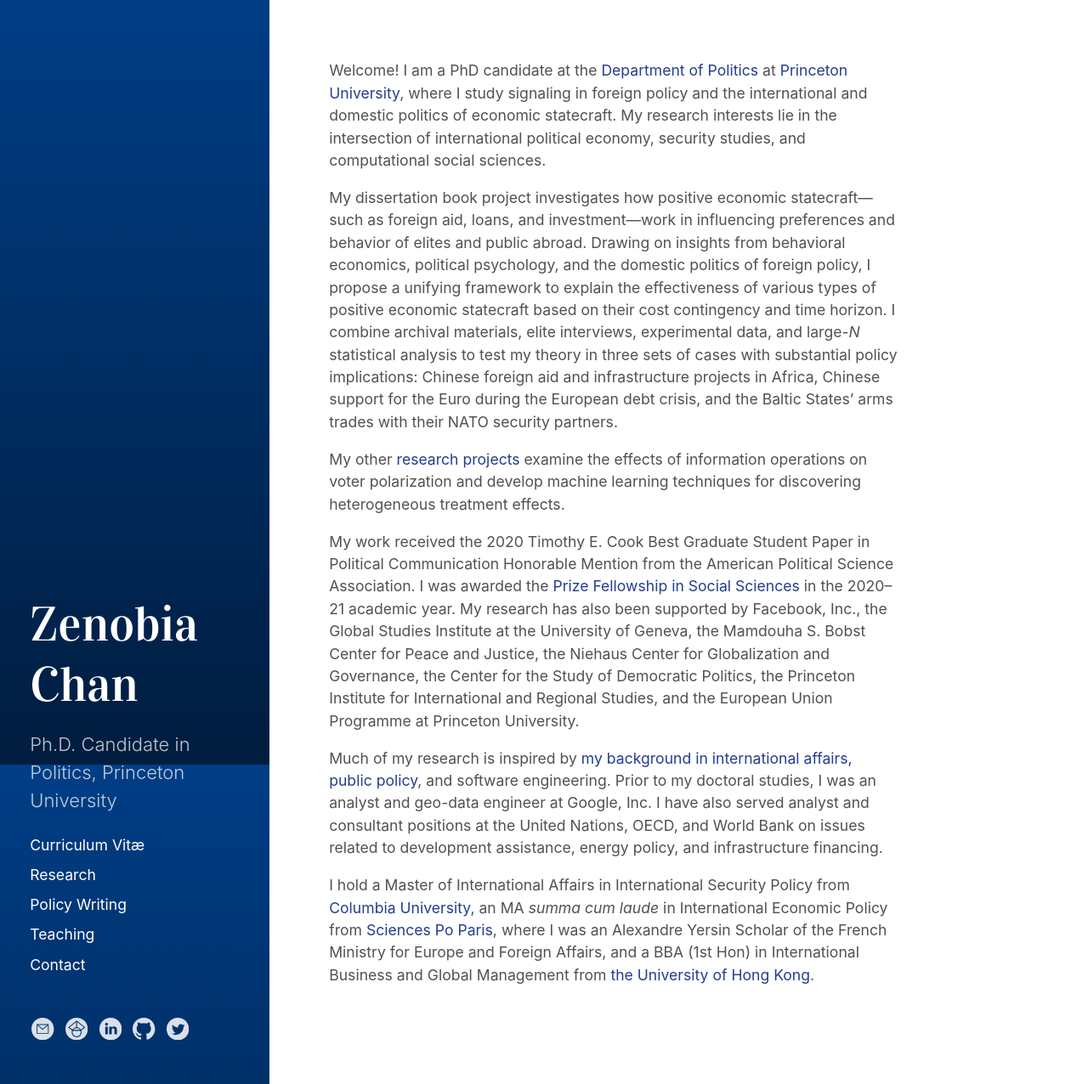
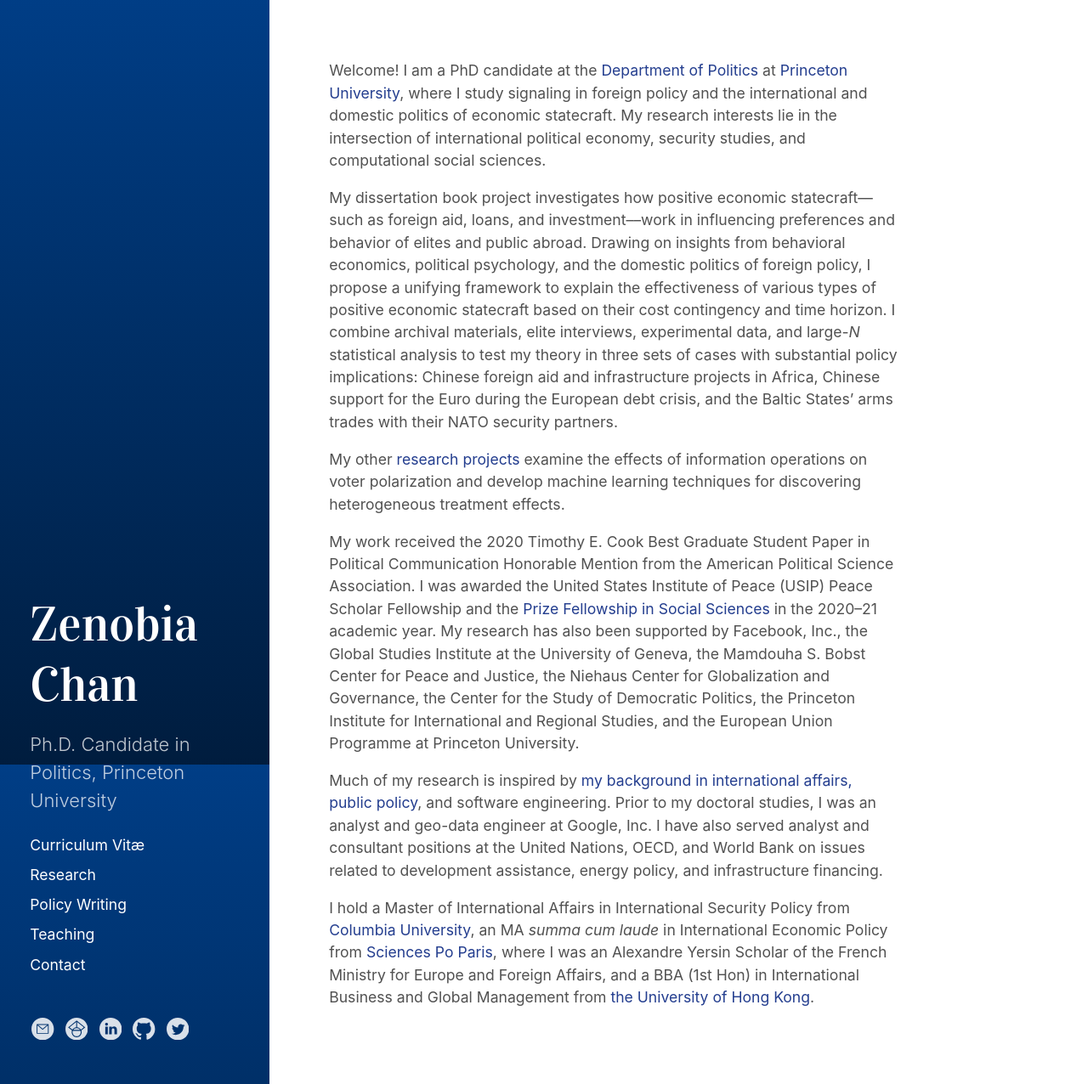
Before and after one commit to ztchan/my-website, a Jekyll site: the page built from index.html, in a window 1280 px wide and 1276 px high. Shown: the whole window at 85% size. Built offline with Jekyll 4.4.1, drawn with Linux system fonts in a browser that asks for light colours; the list of posts is cut into pages by our own code.

Commit message:
Update index.html

```diff
--- a/index.html
+++ b/index.html
@@ -18,7 +18,7 @@ My other <a href="./research">research projects</a> examine the effects of infor
 </p>
 
 <p>
-My work received the 2020 Timothy E. Cook Best Graduate Student Paper in Political Communication Honorable Mention from the American Political Science Association. I was awarded the <a href="https://gradschool.princeton.edu/costs-funding/sources-funding/fellowships/competitive" target="_blank">Prize Fellowship in Social Sciences</a> in the 2020–21 academic year. My research has also been supported by Facebook, Inc., the Global Studies Institute at the University of Geneva, the Mamdouha S. Bobst Center for Peace and Justice, the Niehaus Center for Globalization and Governance, the Center for the Study of Democratic Politics, the Princeton Institute for International and Regional Studies, and the European Union Programme at Princeton University.
+My work received the 2020 Timothy E. Cook Best Graduate Student Paper in Political Communication Honorable Mention from the American Political Science Association. I was awarded the United States Institute of Peace (USIP) Peace Scholar Fellowship and the <a href="https://gradschool.princeton.edu/costs-funding/sources-funding/fellowships/competitive" target="_blank">Prize Fellowship in Social Sciences</a> in the 2020–21 academic year. My research has also been supported by Facebook, Inc., the Global Studies Institute at the University of Geneva, the Mamdouha S. Bobst Center for Peace and Justice, the Niehaus Center for Globalization and Governance, the Center for the Study of Democratic Politics, the Princeton Institute for International and Regional Studies, and the European Union Programme at Princeton University.
 </p>
 
 <p>
```
